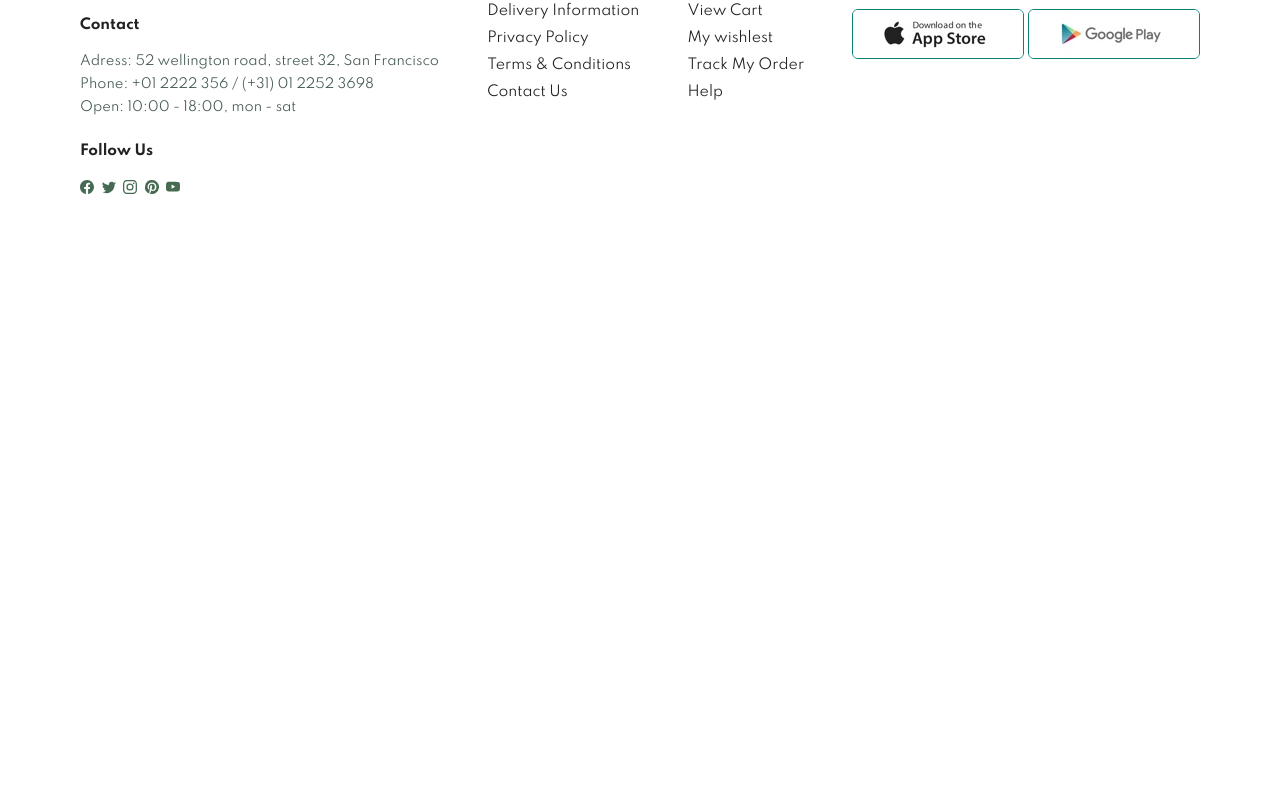
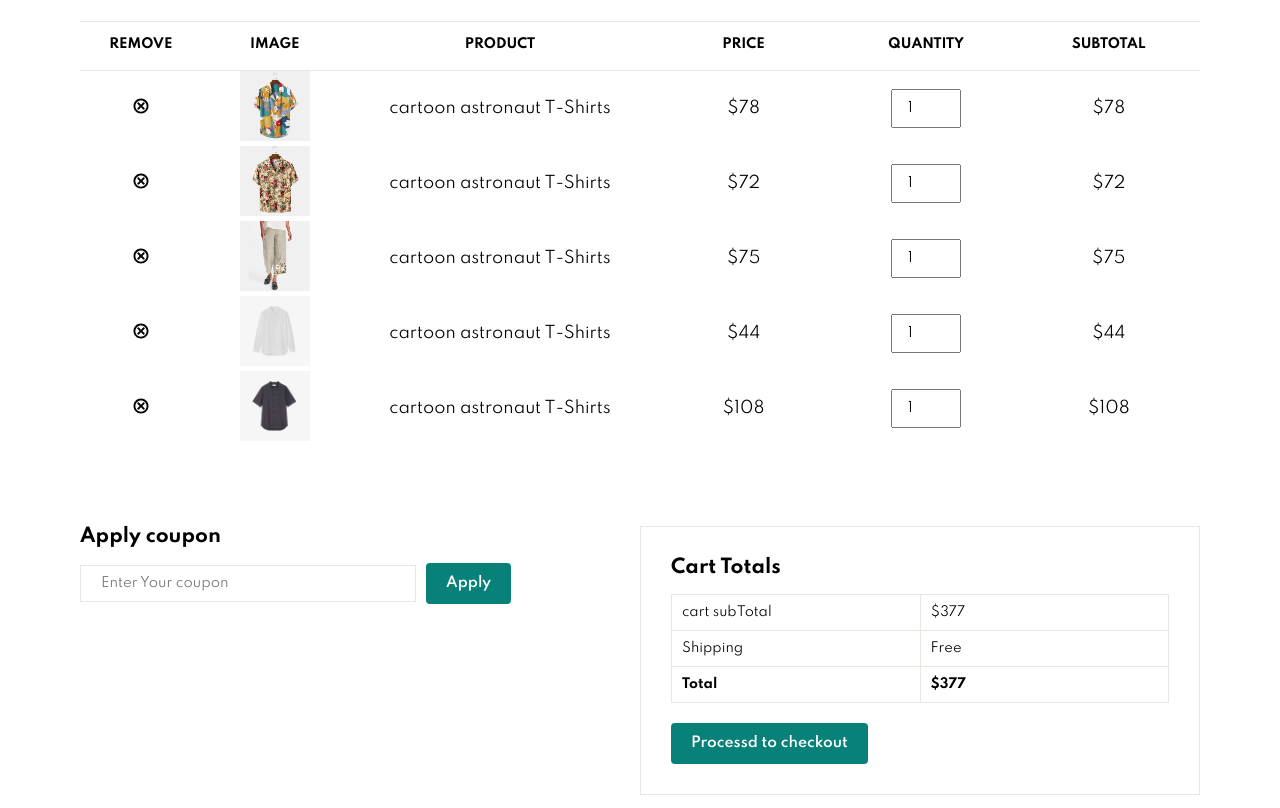
Before and after one commit to muhammadmb/lookz, a React (Create React App) app: page /cart in a window 1280 px wide. Shown: the part 432-1240 px from the top of the page. Before the commit the page ends 800 px from the top, so only its background shows below. Built offline with nearby package versions, Linux system fonts and the light colour scheme.

Commit message:
design cart Page

```diff
--- a/src/App.js
+++ b/src/App.js
@@ -9,6 +9,7 @@ import NewsLetter from './Components/NewsLetterBanner/NewsLetter';
 import Blog from './Components/Pages/Blog/Blog';
 import About from './Components/Pages/About/About';
 import Contact from './Components/Pages/Contact/Contact';
+import Cart from './Components/Pages/Cart/Cart';
 
 function App() {
   return (
@@ -23,6 +24,7 @@ function App() {
           <Route exact path="blog" element={<Blog />} />
           <Route exact path="about" element={<About />} />
           <Route exact path="contact" element={<Contact />} />
+          <Route exact path="cart" element={<Cart />} />
         </Routes>
         <NewsLetter />
         <Footer />
--- /dev/null
+++ b/src/Components/Pages/Cart/Cart.js
@@ -0,0 +1,153 @@
+import React, { useState, useCallback } from 'react';
+import './CartStyle.css';
+import background from '../../../images/b17.jpg';
+import { GiCancel } from 'react-icons/gi';
+import { order } from '../../../Data/Data';
+
+const Cart = () => {
+    const [data, SetData] = useState(order);
+    const [valid, setValid] = useState(false);
+    const [coupon, setCoupon] = useState('');
+    const [, updateState] = useState();
+    const forceUpdate = useCallback(() => updateState({}), []);
+
+    const handleQuantity = (e) => {
+        const { name, value } = e.target;
+        if (parseInt(value) >= 1) {
+            data[name].quantity = parseInt(value);
+        } else {
+            data[name].quantity = 1;
+        }
+        forceUpdate();
+    }
+
+    const handleCancelation = (id) => {
+        SetData(data.filter(d => d.id !== id));
+    }
+
+    const handlecoupon = (e) => {
+        setCoupon(e.target.value);
+        if (coupon.length >= 5) {
+            setValid(true);
+        }
+    }
+
+    const getTotal = () => {
+        var total = 0;
+        data.forEach(element => {
+            total += parseInt(element.quantity) * parseInt(element.price.substring(1, element.price.length));
+        });
+        return total;
+    }
+
+    const hanelValidCoupon = () => {
+        var total = getTotal();
+        if (valid === true) {
+            total *= (90 / 100);
+        }
+        return Math.floor(total);
+    }
+
+    return (
+        <>
+            <div className='page-header' style={{ backgroundImage: `url(${background})` }}>
+                <h2>#readMore</h2>
+                <p>read all case studies about our products!</p>
+            </div>
+
+            <div className='cart section-p1'>
+                <table width="100%">
+                    <thead>
+                        <tr>
+                            <td>Remove</td>
+                            <td>Image</td>
+                            <td>Product</td>
+                            <td>Price</td>
+                            <td>Quantity</td>
+                            <td>Subtotal</td>
+                        </tr>
+                    </thead>
+
+                    <tbody>
+                        {
+                            data.map((p, index) => (
+                                <tr key={p.id}>
+                                    <td><GiCancel className='cancelIcon' onClick={() => handleCancelation(p.id)} /></td>
+                                    <td><img src={p.img} alt={p.describtion} /></td>
+                                    <td>{p.describtion}</td>
+                                    <td>{p.price}</td>
+                                    <td>
+                                        <input
+                                            type="number"
+                                            step="1"
+                                            value={data[index].quantity}
+                                            name={index}
+                                            onChange={handleQuantity}
+                                        />
+                                    </td>
+                                    {
+                                        data[index].quantity !== undefined ?
+                                            <td>
+                                                ${parseInt(p.price.substring(1, p.price.length)) * data[index].quantity}
+                                            </td>
+                                            :
+                                            <td>$0</td>
+                                    }
+                                </tr>
+                            ))
+                        }
+
+                    </tbody>
+                </table>
+            </div>
+
+            <div className='cart-add section-p1'>
+                <div className="coupon">
+                    <h3>Apply coupon</h3>
+                    <div>
+                        {
+                            valid ?
+                                <>
+                                    <input type="text" placeholder='Enter Your coupon' readOnly value={coupon} onChange={handlecoupon} />
+                                    <span>DONE!</span>
+                                    <p>Your coupon successfuly added</p>
+                                </>
+                                :
+                                <>
+                                    <input type="text" placeholder='Enter Your coupon' value={coupon} onChange={handlecoupon} />
+                                    <button className='normal'>Apply</button>
+                                </>
+                        }
+
+
+                    </div>
+                </div>
+
+                <div className="subtotal">
+                    <h3>Cart Totals</h3>
+                    <table>
+                        <tbody>
+                            <tr>
+                                <td>cart subTotal</td>
+                                <td>${getTotal()} {valid ? <span>- 10%</span> : null}</td>
+                            </tr>
+                            <tr>
+                                <td>Shipping</td>
+                                <td>Free</td>
+                            </tr>
+                            <tr>
+                                <td><strong>Total</strong></td>
+                                <td><strong>${hanelValidCoupon()}</strong></td>
+                            </tr>
+                        </tbody>
+
+                    </table>
+                    <button className='normal'>Processd to checkout</button>
+                </div>
+            </div>
+
+        </>
+    );
+};
+
+export default Cart;
--- /dev/null
+++ b/src/Components/Pages/Cart/CartStyle.css
@@ -0,0 +1,150 @@
+.cart {
+    overflow-x: auto;
+}
+
+.cart table {
+    width: 100%;
+    border-collapse: collapse;
+    table-layout: fixed;
+    white-space: nowrap;
+}
+
+.cart table img {
+    width: 70px;
+}
+
+.cart table td:nth-child(1) {
+    width: 100px;
+}
+
+.cart table td:nth-child(2) {
+    width: 120px;
+}
+
+.cart table td:nth-child(3) {
+    width: 250px;
+}
+
+.cart table td:nth-child(4),
+.cart table td:nth-child(5),
+.cart table td:nth-child(6) {
+    width: 150px;
+}
+
+.cart table td:nth-child(1),
+.cart table td:nth-child(2),
+.cart table td:nth-child(3),
+.cart table td:nth-child(4),
+.cart table td:nth-child(5),
+.cart table td:nth-child(6) {
+    text-align: center;
+}
+
+.cart table td:nth-child(5) input {
+    width: 70px;
+    padding: 10px 5px 10px 15px;
+}
+
+.cart table thead {
+    border: 1px solid #e2e9e1;
+    border-left: none;
+    border-right: none;
+}
+
+.cart table thead td {
+    font-weight: 700;
+    text-transform: uppercase;
+    font-size: 13px;
+    padding: 18px 0;
+}
+
+.cart table thead tr td {
+    padding-top: 15px;
+}
+
+.cart table thead td {
+    font-size: 13px;
+}
+
+.cart table tbody .cancelIcon {
+    transition: .3s;
+}
+
+.cart table tbody .cancelIcon:hover {
+    color: #ff3b65;
+    cursor: pointer;
+}
+
+.cart-add {
+    display: flex;
+    flex-wrap: wrap;
+    justify-content: space-between;
+}
+
+.cart-add .coupon {
+    width: 50%;
+    margin-bottom: 30px;
+}
+
+.cart-add .coupon h3,
+.subtotal h3  {
+    padding-bottom: 15px;
+}
+
+.cart-add .coupon input {
+    padding: 10px 20px;
+    outline: none;
+    width: 60%;
+    margin-right: 10px;
+    border: 1px solid #e2e9e1;
+}
+
+.cart-add .coupon button,
+.subtotal button {
+    background-color: #088178;
+    color: #FFF;
+    padding: 12px 20px;
+    transition: .3s ease;
+}
+
+.cart-add .coupon button:hover,
+.subtotal button:hover {
+    color: #088178;
+    background-color: #FFF;
+}
+
+.subtotal {
+    width: 50%;
+    margin-bottom: 30px;
+    border: 1px solid #e2e9e1;
+    padding: 30px;
+}
+
+.subtotal table {
+    border-collapse: collapse;
+    width: 100%;
+    margin-bottom: 20px;
+}
+
+.subtotal table td {
+    width: 50%;
+    border: 1px solid #e2e9e1;
+    padding: 10px;
+    font-size: 13px;
+}
+
+@media(max-width:477px) {
+
+    .cart-add {
+        flex-direction: column;
+    }
+
+    .cart-add .coupon {
+        width: 100%;
+    }
+
+    .subtotal {
+        width: 100%;
+        padding: 20px;
+    }
+}
--- a/src/Data/Data.js
+++ b/src/Data/Data.js
@@ -261,3 +261,47 @@ export const People = [
         "Mail": "Emma@Lookz.com"
     },
 ]
+
+export const order =
+    [
+        {
+            id: 1,
+            img: pic1,
+            brand: "Adidas",
+            describtion: "cartoon astronaut T-Shirts",
+            price: "$78",
+            quantity: 1
+        },
+        {
+            id: 7,
+            img: pic3,
+            brand: "Adidas",
+            describtion: "cartoon astronaut T-Shirts",
+            price: "$72",
+            quantity: 1
+        },
+        {
+            id: 12,
+            img: pic7,
+            brand: "H&M",
+            describtion: "cartoon astronaut T-Shirts",
+            price: "$75",
+            quantity: 1
+        },
+        {
+            id: 6,
+            img: pic11,
+            brand: "Nike",
+            describtion: "cartoon astronaut T-Shirts",
+            price: "$44",
+            quantity: 1
+        },
+        {
+            id: 8,
+            img: pic16,
+            brand: "Adidas",
+            describtion: "cartoon astronaut T-Shirts",
+            price: "$108",
+            quantity: 1
+        },
+    ]
```
Also changed, not shown: src/images/b17.jpg (added).
